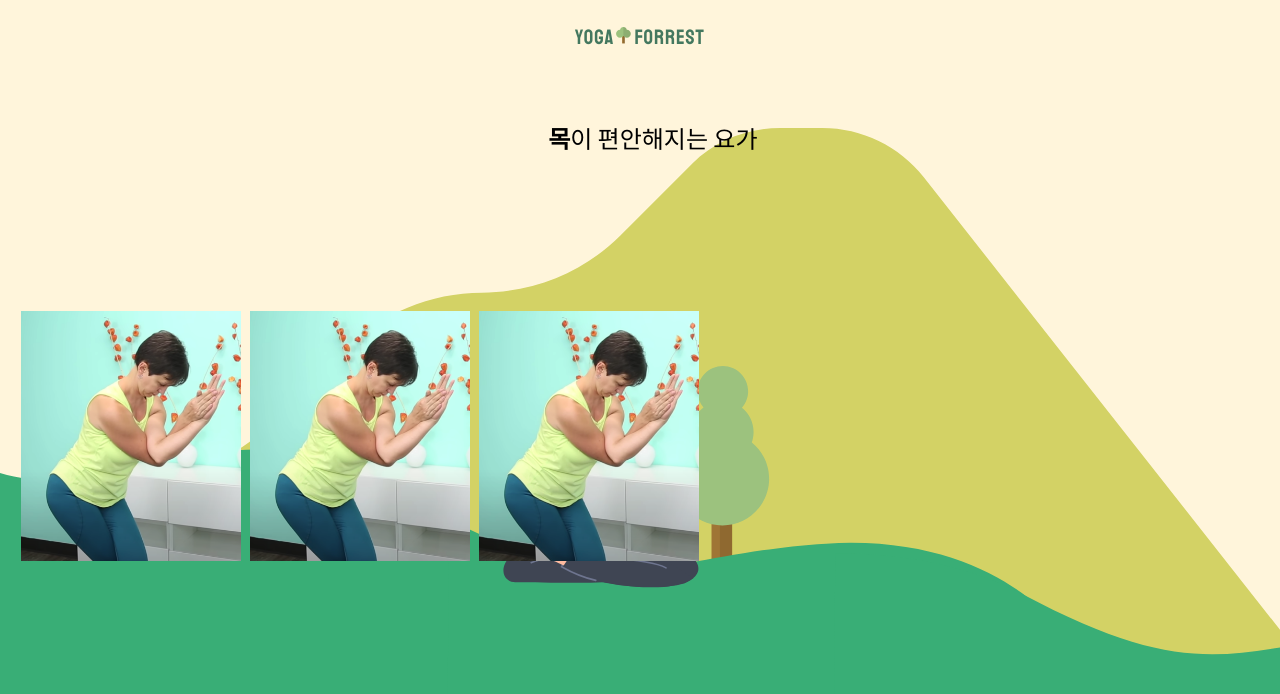
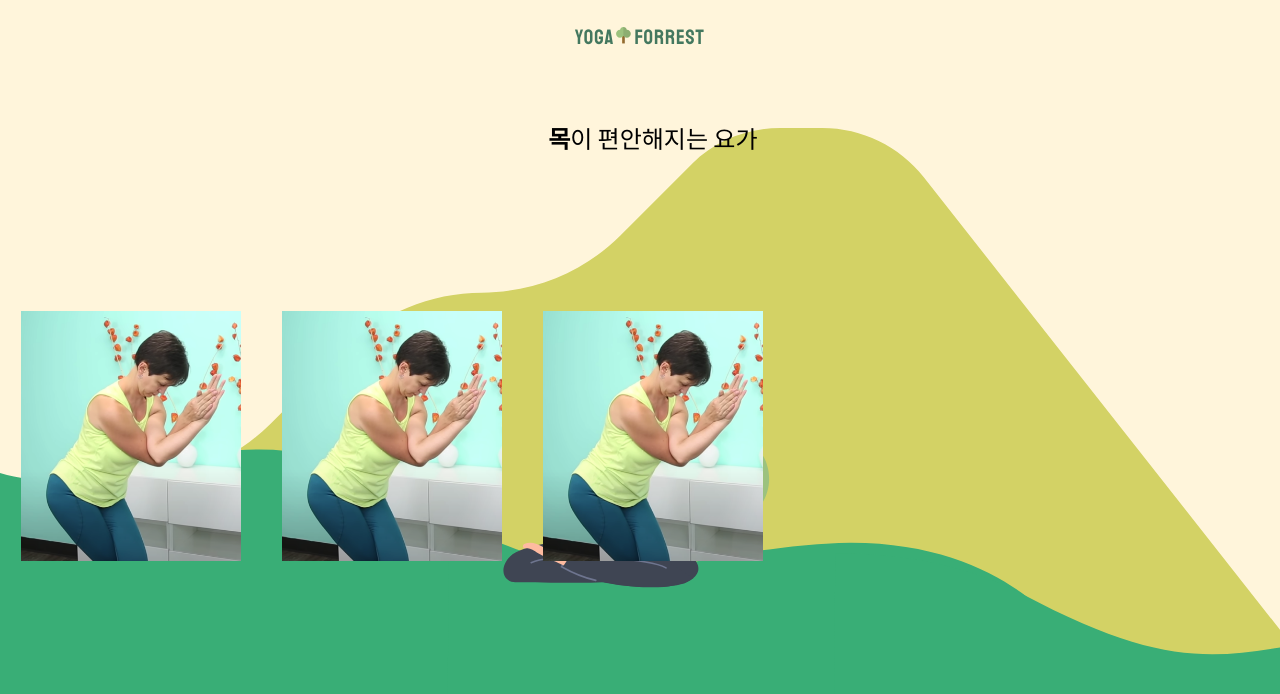
Before and after one commit to mmyeon/yogalim, a React (Create React App) app: page /practice/neck in a window 1280 px wide. Shown: the top 694 px of the page. Built offline with nearby package versions, Linux system fonts and the light colour scheme.

Commit message:
[feat] 썸네일 클릭시 동영상 상세 페이지로 이동

```diff
--- a/src/data.js
+++ b/src/data.js
@@ -7,15 +7,15 @@ const data = [
     buttonColor: `${COLORS.darkGreen1}`,
     playList: [
       {
-        videoId: "1",
         title: "목과 등 상부의 긴장을 완화하는 요가",
         desc: "목을 좌우로 움직여 어깨의 긴장을 풀어주는 수련입니다.",
         time: "20분",
         thumbnail: "/assets/images/practice/test.png",
+        videoId: "bqmlyel0kPg?t=150",
         url: "https://www.youtube.com/watch?v=bqmlyel0kPg&t=1s",
       },
       {
-        videoId: "2",
+        videoId: 2,
         title: "목과 등 상부의 긴장을 완화하는 요가",
         desc: "목을 좌우로 움직여 어깨의 긴장을 풀어주는 수련입니다.",
         time: "20분",
--- a/src/routes/PracticeVideoList/index.js
+++ b/src/routes/PracticeVideoList/index.js
@@ -1,21 +1,16 @@
 import React from "react";
-import { useParams } from "react-router-dom";
+import { Link, useParams } from "react-router-dom";
 import Header from "../../components/Header";
 import * as Styled from "./index.styles";
 import data from "../../data";
 
 const VideoList = () => {
   const params = useParams();
+  const currentUBodyPart = params.body;
   const selectedBodyPartObj = data.find(
-    (bodyPart) => bodyPart.title.eng === params.body
+    (bodyPart) => bodyPart.title.eng === currentUBodyPart
   );
-
   const titleInKorean = selectedBodyPartObj.title.kor;
-  // const bodyPartChoice = data.find(
-  //   (bodyPart) => bodyPart.title.eng === params.body
-  // ).title.kor;
-
-  // console.log("bodyPartChoice", bodyPartChoice);
 
   return (
     <Styled.Container>
@@ -38,12 +33,14 @@ const VideoList = () => {
           <div className="video-list">
             <div className="video-container">
               {selectedBodyPartObj.playList.map((item) => (
+                <Link to={`/practice/${currentUBodyPart}/${item.videoId}`}>
                   <img
                     key={item.videoId}
                     className="video"
                     src={item.thumbnail}
                     alt="yoga video thumbnail"
                   />
+                </Link>
               ))}
             </div>
           </div>
```
Lines whose indentation alone changed are shown as unchanged.
